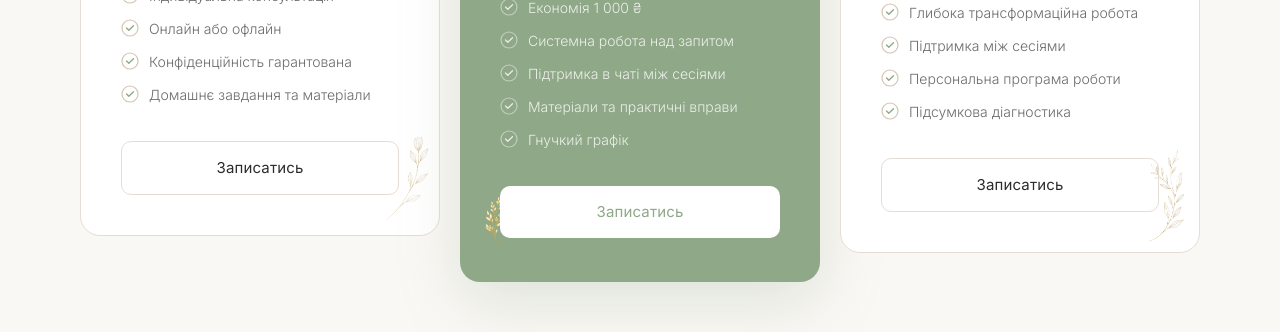
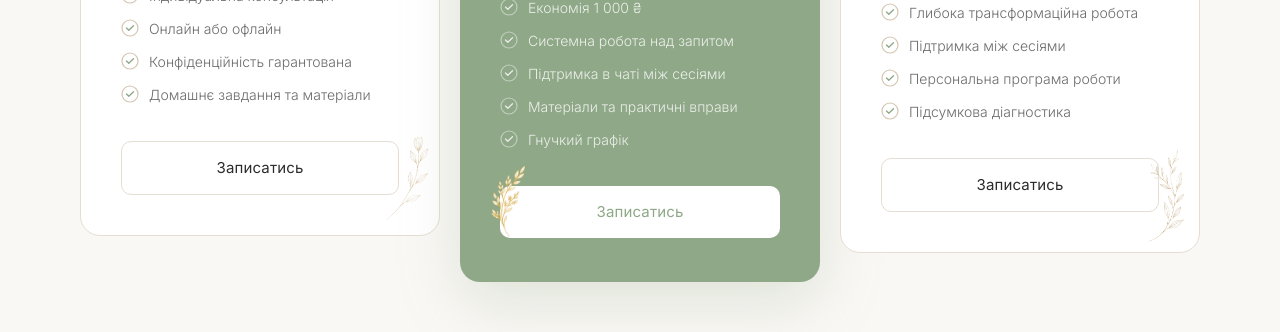
Before and after one commit to danylonahorniuk/psychologist-landing, a Next.js app: page / in a window 1280 px wide. Shown: the part 5780-6112 px from the top of the page. Built offline with nearby package versions, Linux system fonts and the light colour scheme.

Commit message:
feat: make bottom branch on popular card more visible

```diff
--- a/components/Pricing.tsx
+++ b/components/Pricing.tsx
@@ -39,7 +39,7 @@ const plans = [
     branchTopCorner: { top: 0, right: 0 },
     branchBottomCorner: { bottom: 0, left: 0 },
     branchTopSize: 130,
-    branchBottomSize: 120,
+    branchBottomSize: 150,
     branchTopObjPos: "top right",
     branchBottomObjPos: "bottom left",
   },
@@ -141,7 +141,7 @@ export default function Pricing() {
                 width: `${p.branchBottomSize}px`,
                 height: `${p.branchBottomSize}px`,
                 pointerEvents: "none",
-                zIndex: 0,
+                zIndex: 2,
               }}>
                 <Image src={p.branchBottom} alt="" fill style={{ objectFit: "contain", objectPosition: p.branchBottomObjPos }} sizes="120px" />
               </div>
```
